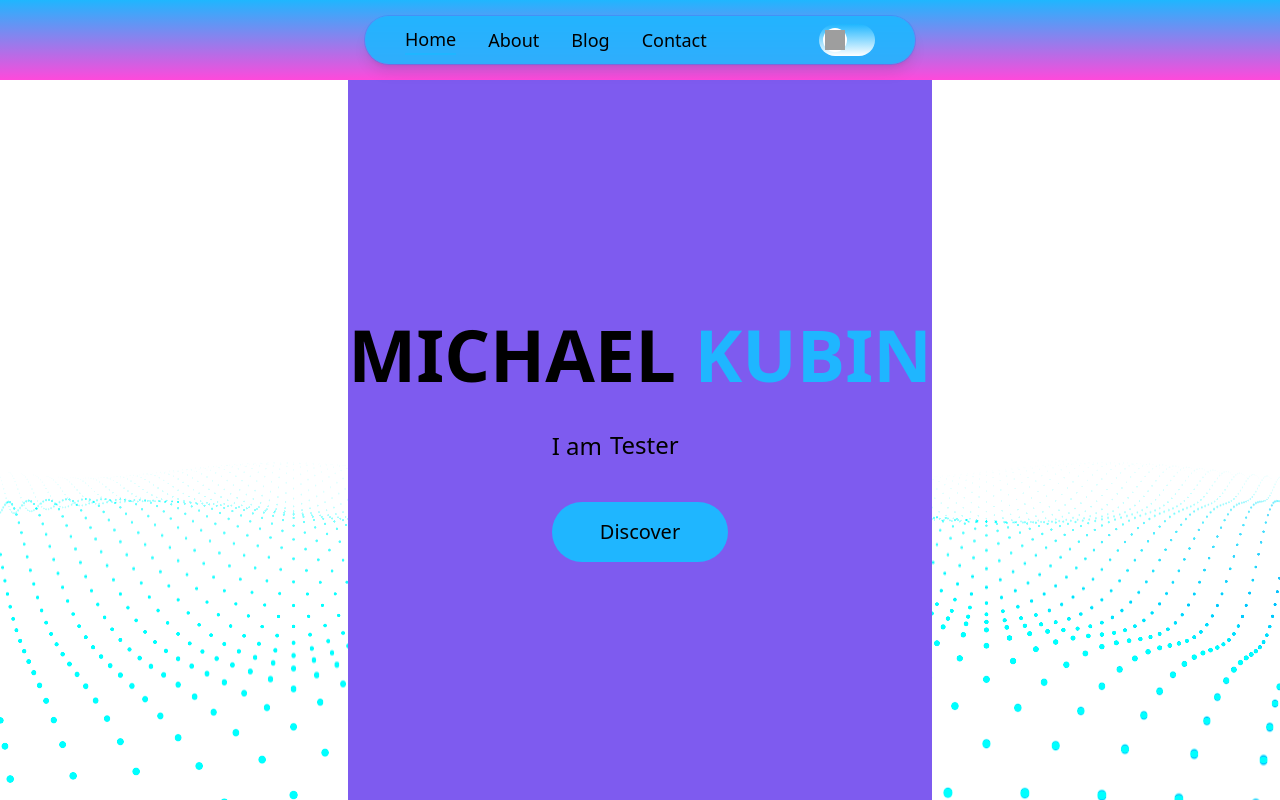
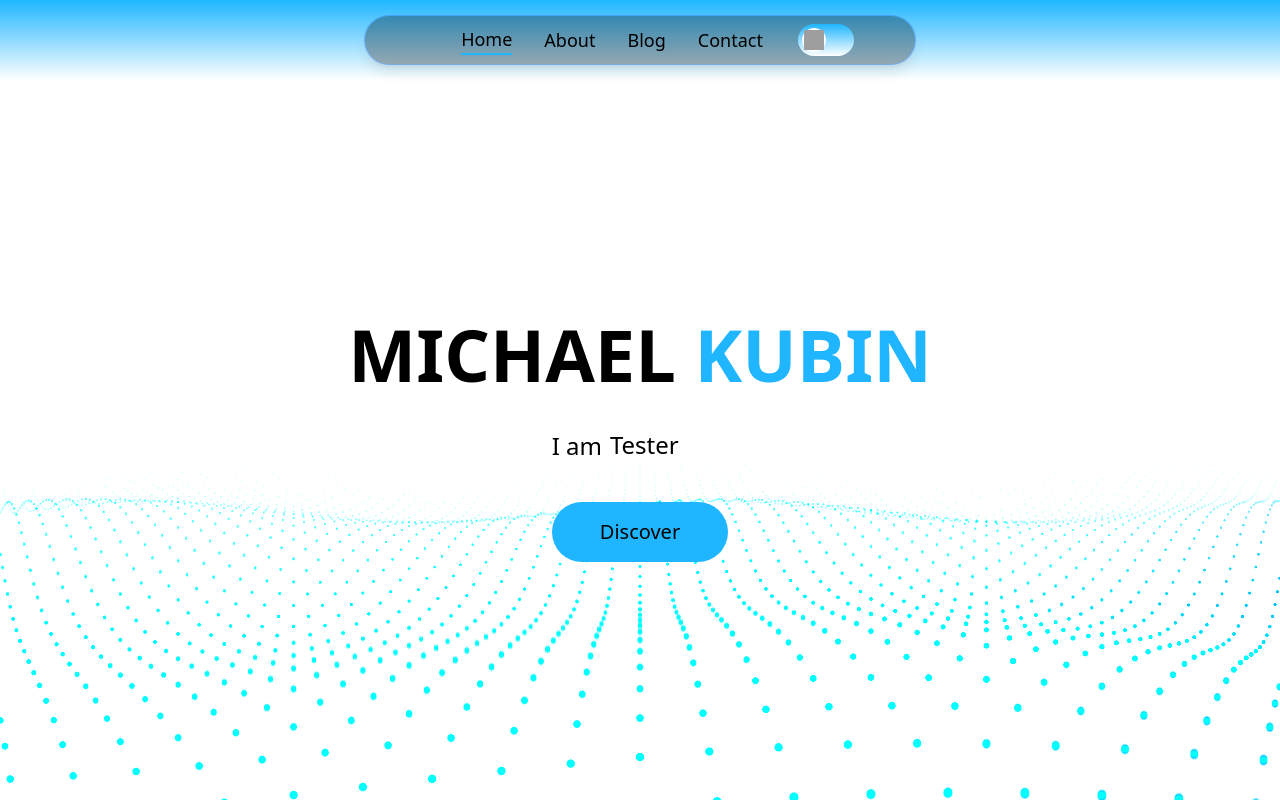
Before and after one commit to mikekubn/career-page, a Next.js app: page / in a window 1280 px wide. Built offline with nearby package versions, Linux system fonts and the light colour scheme; grey boxes are pictures that could not be loaded.

Commit message:
fix: navigation

```diff
--- a/src/components/Navigation/index.tsx
+++ b/src/components/Navigation/index.tsx
@@ -15,7 +15,7 @@ const Navigation = (): React.ReactElement => {
   useOutsideClick({ ref, callback: () => setToggle(false) });
 
   return (
-    <nav className="flex h-12 w-full items-center lg:rounded-full lg:w-[550px] lg:ring-1 lg:shadow-lg lg:px-6 lg:bg-blue/90">
+    <nav className="flex h-12 w-full items-start lg:items-center lg:rounded-full lg:w-[550px] lg:ring-1 lg:shadow-lg lg:px-6 lg:bg-black/30">
       <div className={clsx({ [styles.nav_list]: true, [styles.nav_list_active]: toggle })} ref={ref}>
         <div className="lg:hidden">
           <button
@@ -28,7 +28,7 @@ const Navigation = (): React.ReactElement => {
         <motion.div layout className={clsx({ [styles.nav_base]: true, flex: toggle, hidden: !toggle })} data-cy="mobile-navigaiton-list">
           <ul className="flex flex-1 flex-col lg:flex-row items-center">
             {items.map((item, index) => (
-              <li data-cy="navigation-item" key={index} className="ml-0 mb-6 lg:ml-8 lg:first:m-0 lg:mb-0">
+              <li data-cy="navigation-item" key={index} className="mt-4 ml-0 mb-6 lg:ml-8 lg:first:m-0 lg:my-0">
                 <Link href={item.url} passHref replace>
                   <button value={item.name} className={clsx({ [styles.base]: true, [styles.active]: item.active })} onClick={() => setToggle(false)}>
                     {item.name}
@@ -36,7 +36,7 @@ const Navigation = (): React.ReactElement => {
                 </Link>
               </li>
             ))}
-            <ToggleTheme className="lg:hidden" />
+            <ToggleTheme className="mb-6 lg:hidden" />
           </ul>
         </motion.div>
         <ToggleTheme className="hidden lg:flex" />
@@ -51,7 +51,7 @@ const styles = {
   base: 'text-xl lg:text-lg font-medium cursor-pointer hover:underline underline-offset-8',
   mobile_base: 'my-4 first:mt-20 hover:text-2xl',
   active: 'border-b-2 border-blue',
-  nav_base: 'lg:flex flex-grow items-center',
-  nav_list: 'lg:container lg:px-4 mx-auto flex flex-wrap items-center justify-between w-11/12 rounded-xl lg:bg-transparent',
-  nav_list_active: 'bg-black text-white dark:bg-white dark:text-black pb-14',
+  nav_base: 'lg:flex flex-grow flex-col items-center',
+  nav_list: 'mx-auto flex flex-row justify-between w-11/12 rounded-xl lg:bg-transparent lg:px-4',
+  nav_list_active: 'bg-black text-white dark:bg-white dark:text-black',
 };
--- a/src/layouts/Header/index.tsx
+++ b/src/layouts/Header/index.tsx
@@ -3,7 +3,7 @@ import Navigation from '@/components/Navigation';
 
 const Header = (): React.ReactElement => {
   return (
-    <div className="sticky top-0 h-20 z-50 bg-gradient-to-b from-blue flex justify-center items-center bg-pink">
+    <div className="sticky top-0 h-20 z-50 bg-gradient-to-b from-blue flex justify-center items-center">
       <Navigation />
     </div>
   );
--- a/src/pages/index.tsx
+++ b/src/pages/index.tsx
@@ -14,7 +14,7 @@ const Home: NextPageWithLayout = () => (
       <meta property="og:title" content="Michael Kubin - Frontend developer" />
       <meta property="og:description" content="Michael Kubin landing page" />
     </Head>
-    <section className="m-auto flex flex-col flex-1 items-center justify-center bg-purple">
+    <section className="m-auto flex flex-col flex-1 items-center justify-center">
       <h1 className="text-4xl sm:text-5xl md:text-7xl font-bold uppercase mb-10">
         Michael <span className="text-blue">Kubin</span>
       </h1>
```
